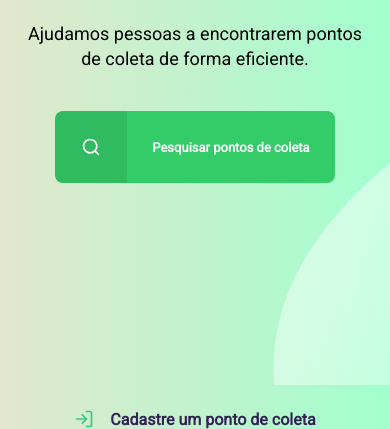
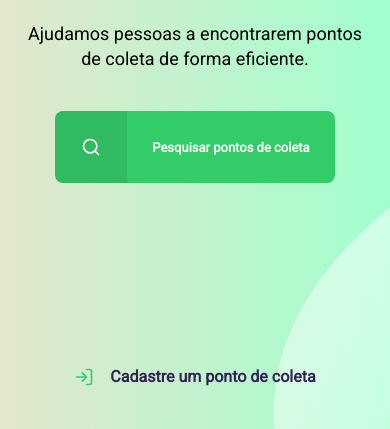
Before and after one commit to drezalvs/Ecoleta, a plain HTML site: page index.html in a window 390 px wide. Shown: the part 415-844 px from the top of the page. Drawn offline with Linux system fonts and the light colour scheme.

Commit message:
Update responsive.css

```diff
--- a/styles/responsive.css
+++ b/styles/responsive.css
@@ -1,6 +1,7 @@
 @media (max-width: 900px) {
     #page-home {
         background-position-x: 70vw;
+        background-position-y: 100%;
     }
 
     #page-home .content {
@@ -11,7 +12,7 @@
     #page-home header a {
         width: 80%;
         position: absolute;
-        bottom: 0%;
+        bottom: 5%;
         left: 50%;
         transform: translateX(-50%);
         display: flex;
@@ -19,6 +20,7 @@
         align-items: center;
 
     }
+
 
     #page-home main {
         align-items: center;
```
